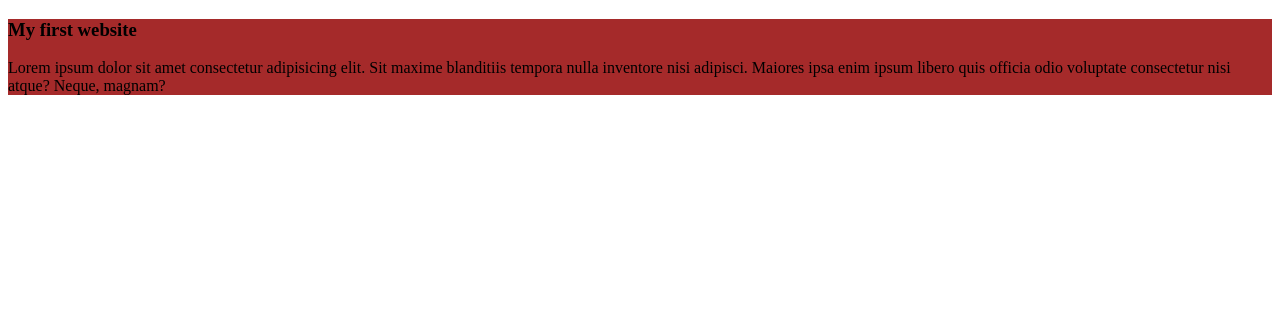
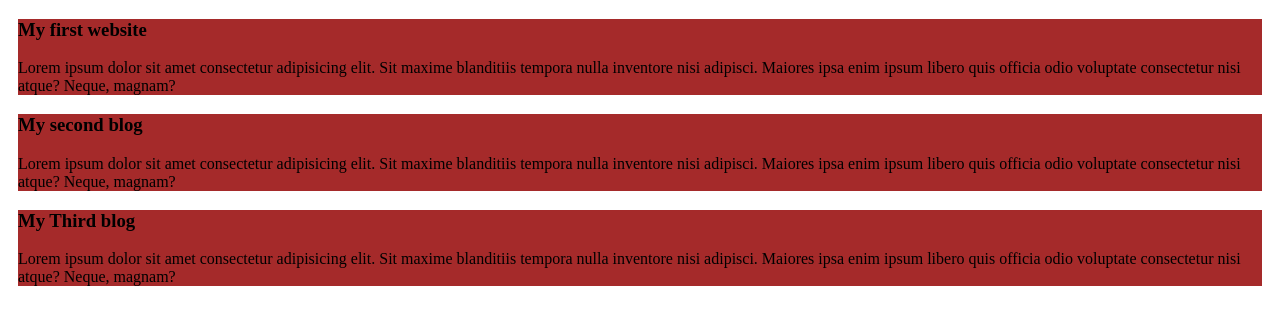
Before and after one commit to rejon5121/my-simple-website, a plain HTML site: page index.html in a window 1280 px wide. Drawn offline with Linux system fonts and the light colour scheme.

Commit message:
added the second and the third blog

```diff
--- a/index.html
+++ b/index.html
@@ -10,5 +10,11 @@
     <div><h3>My first website</h3>
     <p>Lorem ipsum dolor sit amet consectetur adipisicing elit. Sit maxime blanditiis tempora nulla inventore nisi adipisci. Maiores ipsa enim ipsum libero quis officia odio voluptate consectetur nisi atque? Neque, magnam?</p>
 </div>
+    <div><h3>My second blog</h3>
+    <p>Lorem ipsum dolor sit amet consectetur adipisicing elit. Sit maxime blanditiis tempora nulla inventore nisi adipisci. Maiores ipsa enim ipsum libero quis officia odio voluptate consectetur nisi atque? Neque, magnam?</p>
+</div>
+    <div><h3>My Third blog</h3>
+    <p>Lorem ipsum dolor sit amet consectetur adipisicing elit. Sit maxime blanditiis tempora nulla inventore nisi adipisci. Maiores ipsa enim ipsum libero quis officia odio voluptate consectetur nisi atque? Neque, magnam?</p>
+</div>
 </body>
 </html>
--- a/styles/blog.css
+++ b/styles/blog.css
@@ -1,3 +1,4 @@
 div{
     background-color:brown;
+    margin:10px;
 }
```
